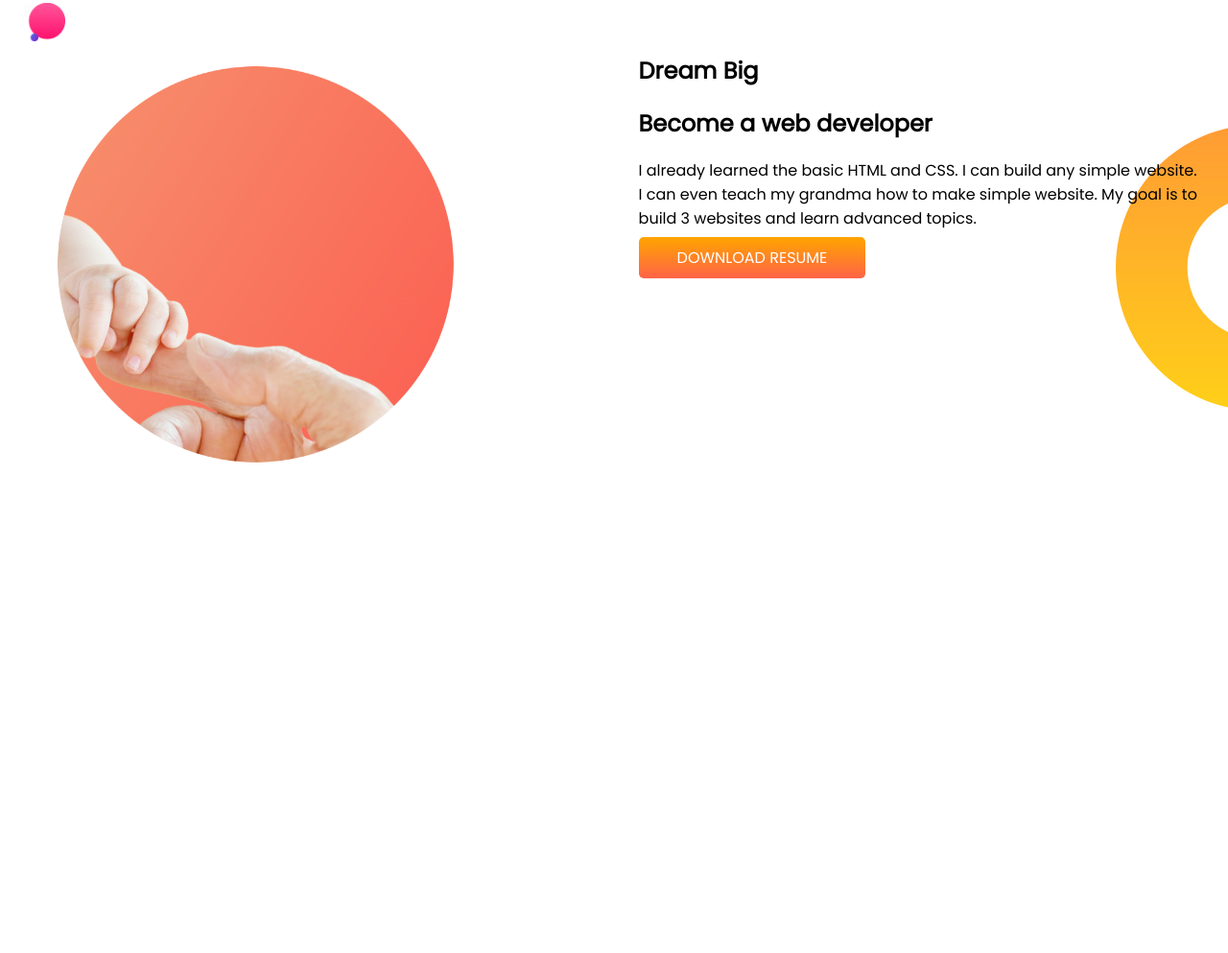
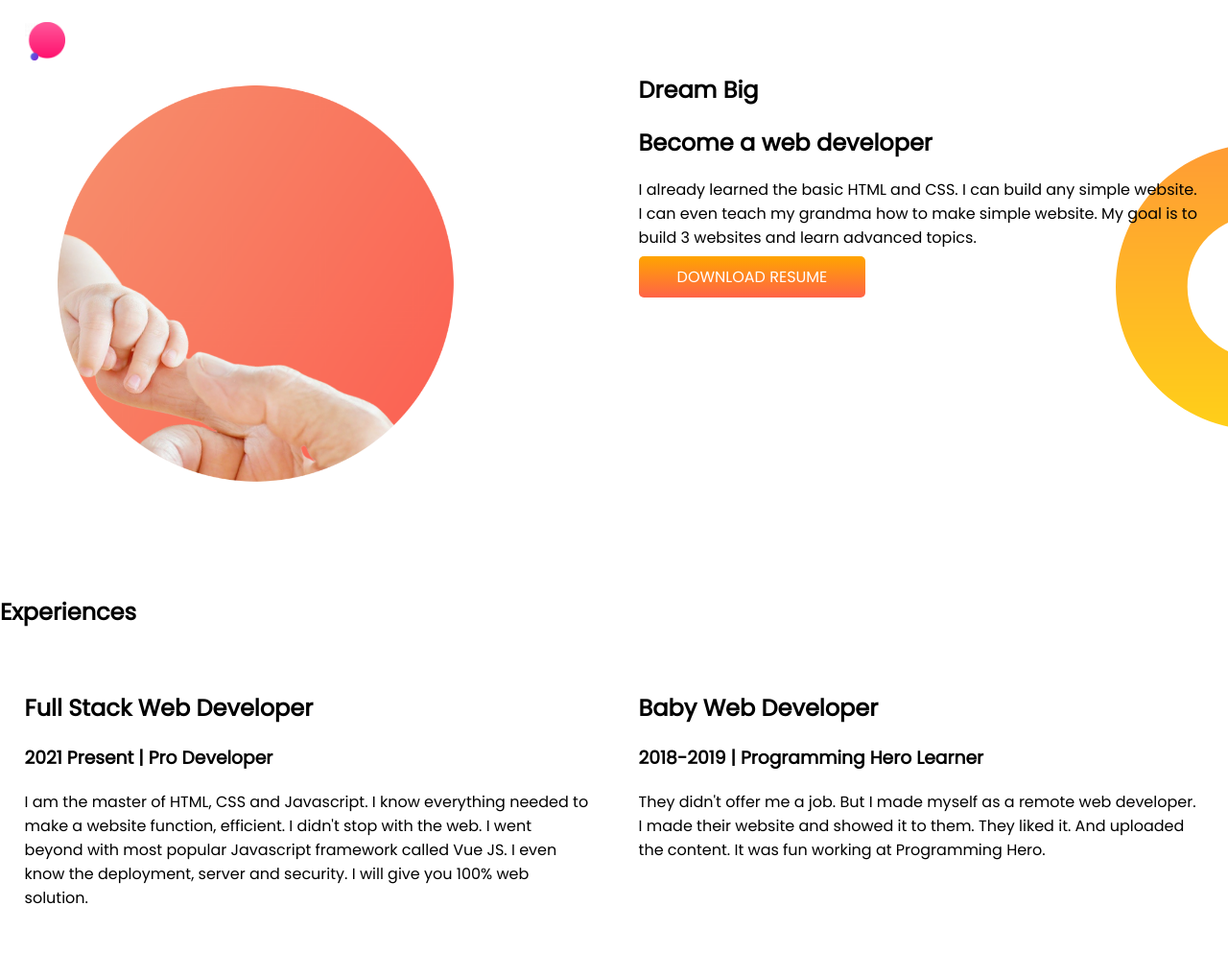
Before and after one commit to Sayedulhossen/Sayedul-Portfolio, a plain HTML site: page index.html in a window 1280 px wide. Shown: the part 578-1571 px from the top of the page at 96% size. Before the commit the page ends 1158 px from the top, so only its background shows below. Drawn offline with Linux system fonts and the light colour scheme.

Commit message:
new-topic-apply

```diff
--- a/index.html
+++ b/index.html
@@ -11,7 +11,7 @@
     <link rel="stylesheet" href="style.css">
 </head>
 <body>
-    <section class="total-bg">
+    <section class="total-bg flexible-container">
         <div class="half-width">
             <h1>Welcome To</h1>
             <h1><span class="orange-color">Sayedul Hossen</span> World!</h1>
@@ -24,7 +24,7 @@
              <img src="images/my-bg-copy.png" alt="">
         </div>
     </section>
-    <section class="dream-big">
+    <section class="dream-big flexible-container">
         <div class="half-width">
             <div class="fasion-icon">
                 <img src="images/my-bg2.png" alt="">
@@ -40,5 +40,20 @@
             </div>
         </div>
     </section>
+    <section class="experience-area">
+            <h1>Experiences</h1>
+        <div class="flexible-container">
+            <div class="half-width">
+                <h1>Full Stack Web Developer</h1>
+                <h3>2021 Present | Pro Developer</h3>
+                <p>I am the master of HTML, CSS and Javascript. I know everything needed to make a website function, efficient. I didn't stop with the web. I went beyond with most popular Javascript framework called Vue JS. I even know the deployment, server and security. I will give you 100% web solution.</p>
+            </div>
+            <div class="half-width">
+                <h1>Baby Web Developer</h1>
+                <h3>2018-2019 | Programming Hero Learner</h3>
+                <p>They didn't offer me a job. But I made myself as a remote web developer. I made their website and showed it to them. They liked it. And uploaded the content. It was fun working at Programming Hero.</p>
+            </div>
+        </div>
+    </section>
 </body>
 </html>
--- a/style.css
+++ b/style.css
@@ -5,8 +5,9 @@ body{
 .orange-color{
     color: hsl(39, 100%, 50%);
 }
-section{
+.flexible-container{
     display: flex;
+    margin-bottom: 20px;
 }
 .half-width{
     width: 50%;
```
